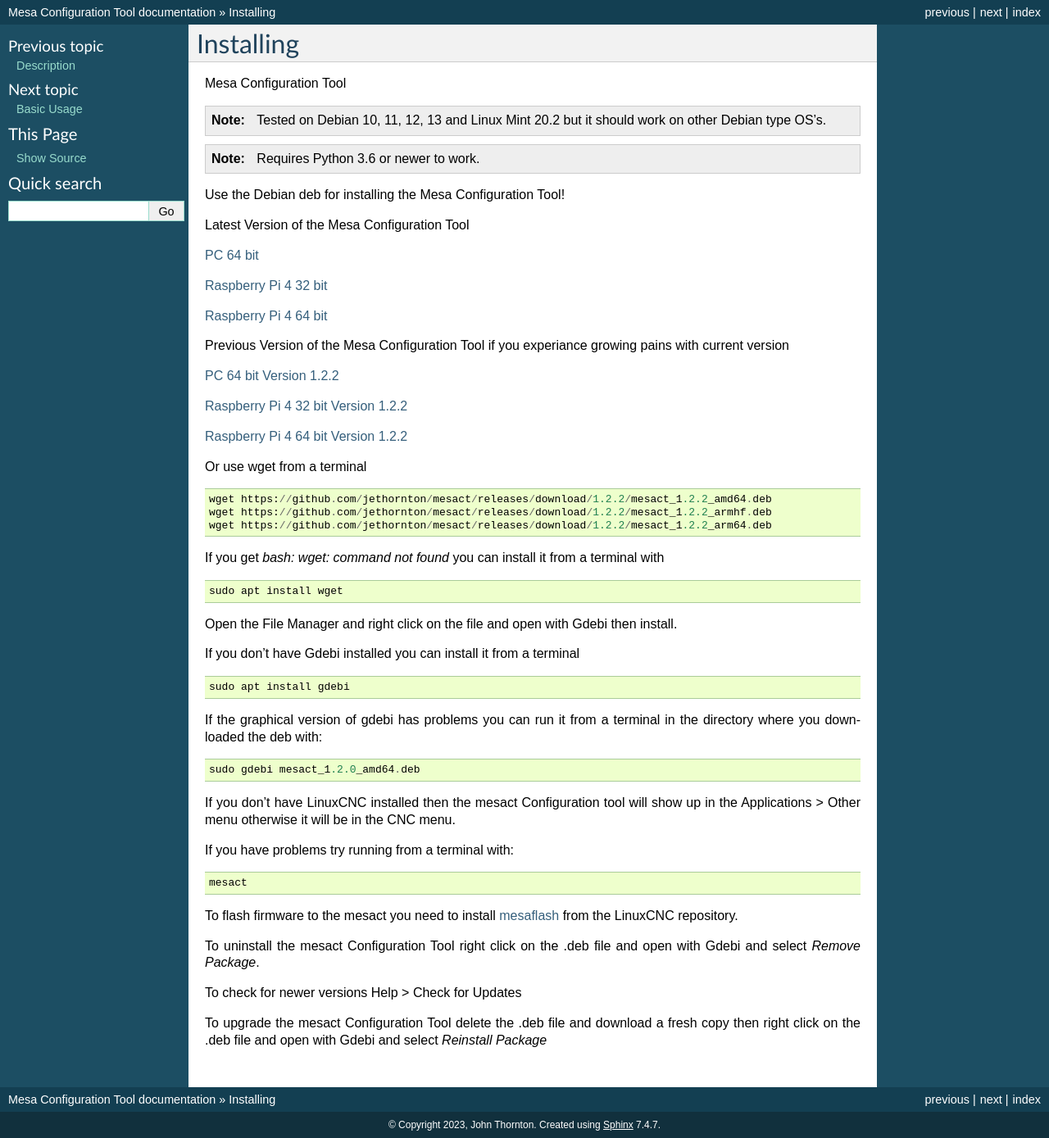
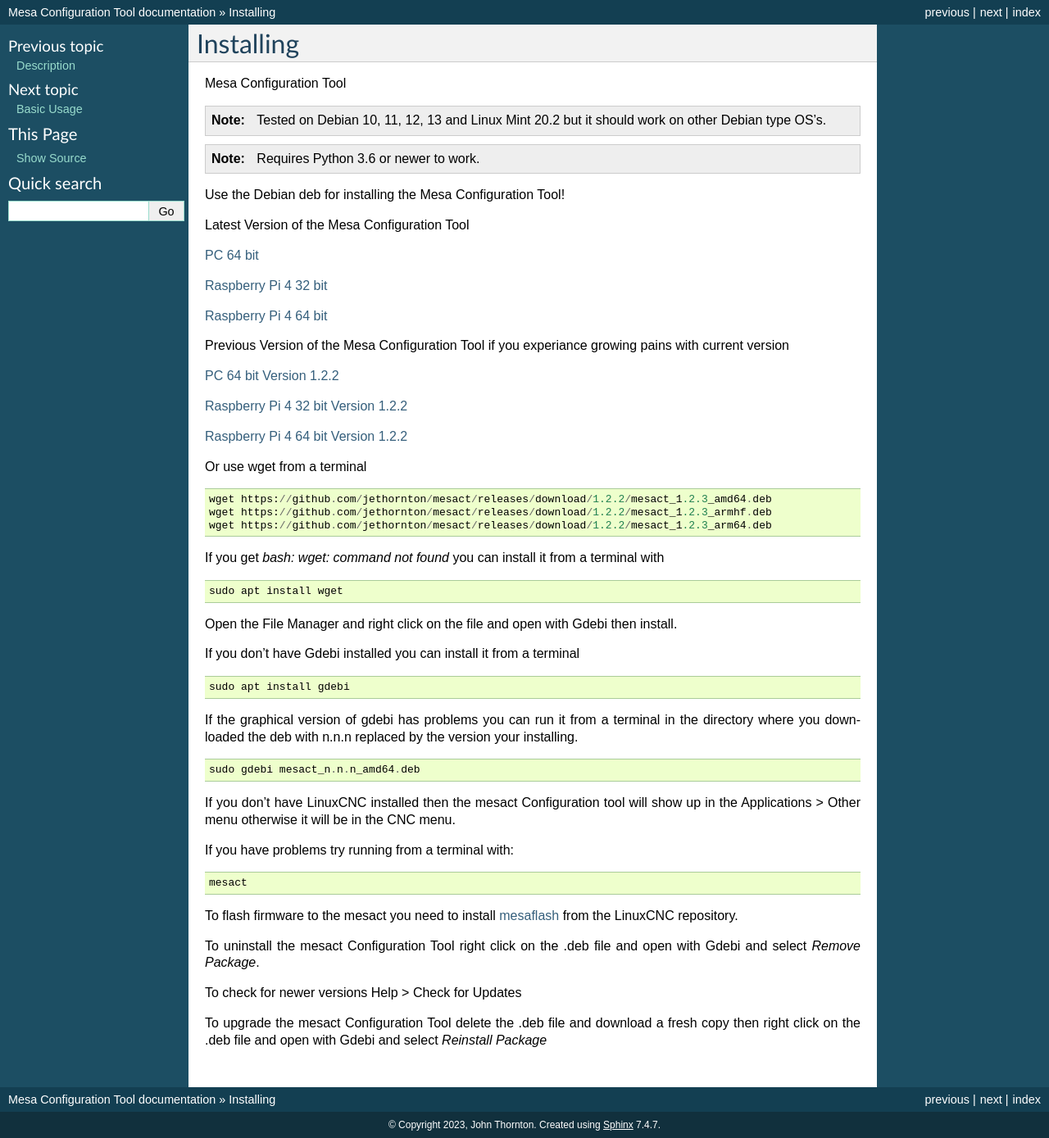
Before and after one commit to jethornton/mesact1, a Sphinx documentation site: the page built from docs/source/install.rst, in a window 1280 px wide. Shown: the whole page at 82% size. Built offline with Sphinx 7.4.7, drawn with Linux system fonts in a browser that asks for light colours.

Commit message:
update install document fixes #96
Signed-off-by: John Thornton <dev@gnipsel.com>

```diff
--- a/docs/source/install.rst
+++ b/docs/source/install.rst
@@ -30,9 +30,9 @@
 Or use wget from a terminal
 ::
 
-	wget https://github.com/jethornton/mesact/releases/download/1.2.2/mesact_1.2.2_amd64.deb
-	wget https://github.com/jethornton/mesact/releases/download/1.2.2/mesact_1.2.2_armhf.deb
-	wget https://github.com/jethornton/mesact/releases/download/1.2.2/mesact_1.2.2_arm64.deb
+	wget https://github.com/jethornton/mesact/releases/download/1.2.2/mesact_1.2.3_amd64.deb
+	wget https://github.com/jethornton/mesact/releases/download/1.2.2/mesact_1.2.3_armhf.deb
+	wget https://github.com/jethornton/mesact/releases/download/1.2.2/mesact_1.2.3_arm64.deb
 
 
 If you get `bash: wget: command not found` you can install it from a terminal with
@@ -48,10 +48,11 @@
 	sudo apt install gdebi
 
 If the graphical version of gdebi has problems you can run it from a
-terminal in the directory where you downloaded the deb with:
+terminal in the directory where you downloaded the deb with n.n.n replaced
+by the version your installing.
 ::
 
-	sudo gdebi mesact_1.2.0_amd64.deb
+	sudo gdebi mesact_n.n.n_amd64.deb
 
 If you don't have LinuxCNC installed then the mesact Configuration tool
 will show up in the Applications > Other menu otherwise it will be in
```
Also changed, not shown: 1 other file.
